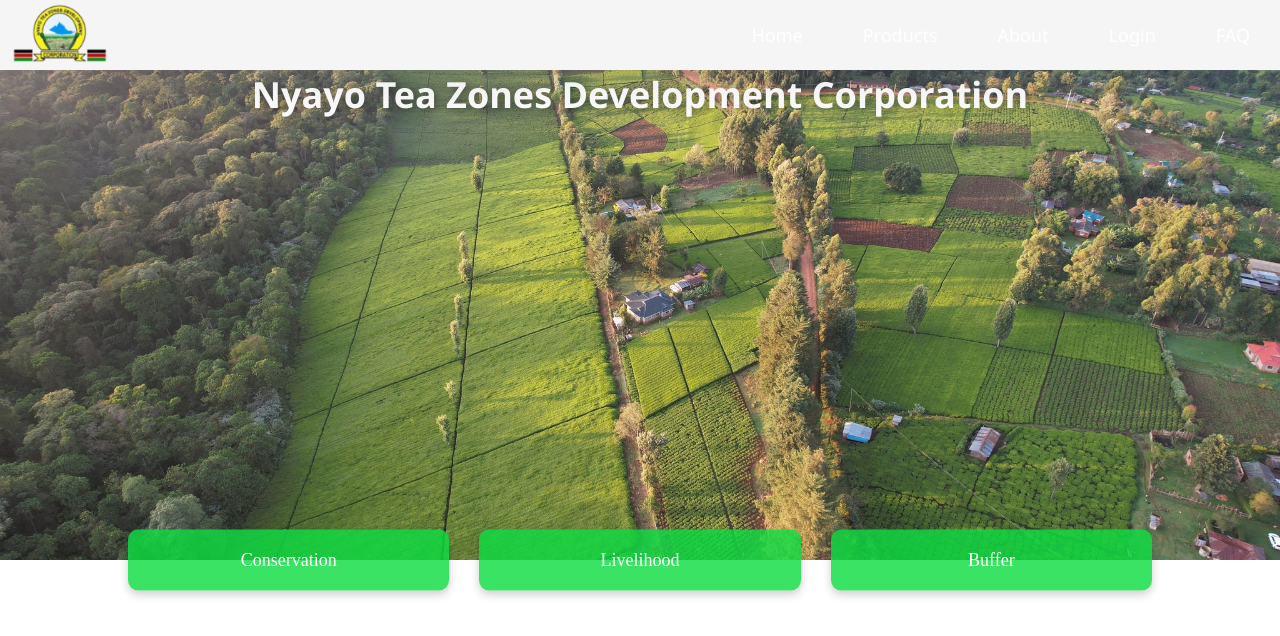
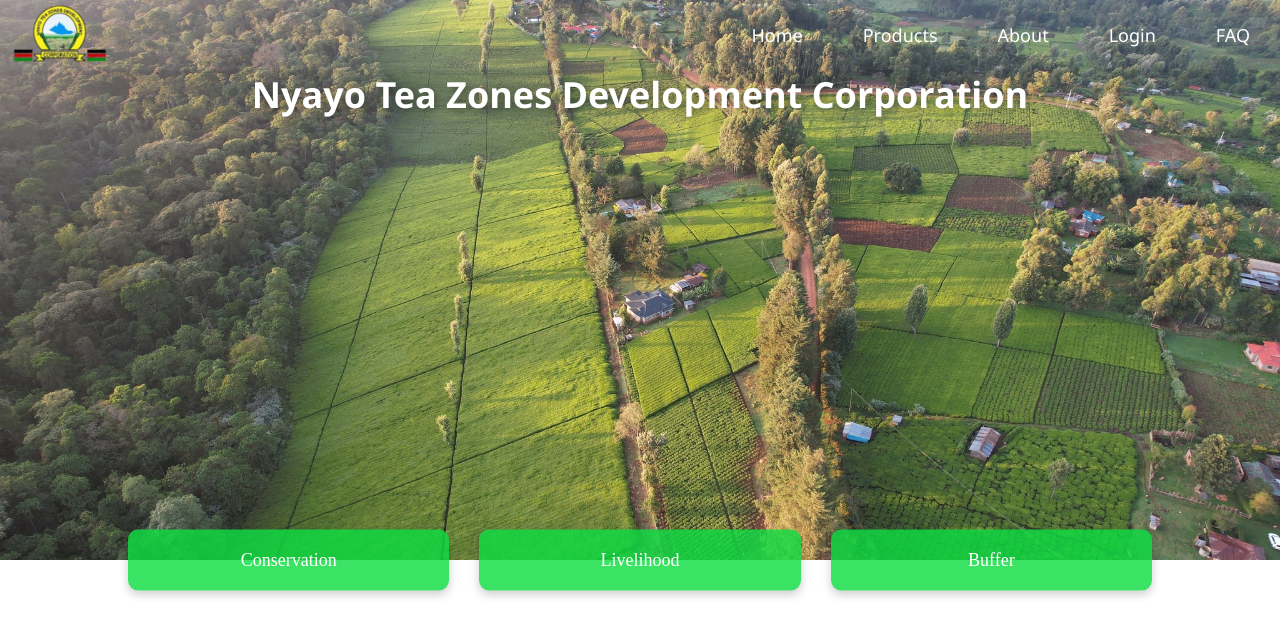
Before and after one commit to Yung-Leon/teazonesproject, a plain HTML site: page index.html in a window 1280 px wide. Drawn offline with Linux system fonts and the light colour scheme.

Commit message:
Update style.css

```diff
--- a/style.css
+++ b/style.css
@@ -23,8 +23,6 @@
 nav{
     box-shadow: 13px 13px 5pc rgba(0 , 0, 0, 0.1);
     font-family: 'Segoe UI', Tahoma, Geneva, Verdana, sans-serif;
-    background-color: whitesmoke;
-    backdrop-filter: blur(10px);
 }
 
 nav ul{
```
